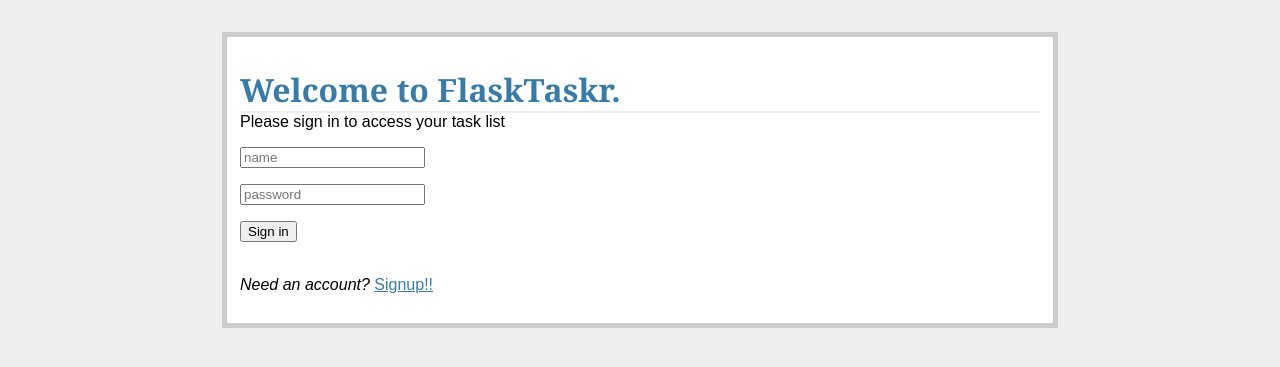
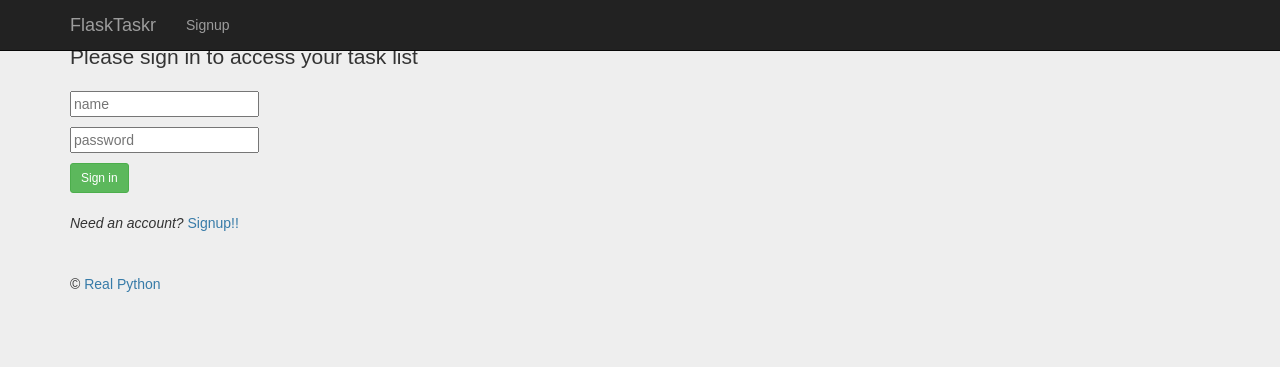
Before and after one commit to Hyvjan/flasktaskr, a Flask app: page / in a window 1280 px wide. Shown: the top 367 px of the page. Run offline with Flask 2, Linux system fonts and the light colour scheme; some libraries are stand-ins or nearby versions.

Commit message:
Added bootstrap to _base.html and styled it. Tested and looks ok. Next need to style the child templates. On page 219.

```diff
--- a/project/templates/_base.html
+++ b/project/templates/_base.html
@@ -1,24 +1,67 @@
 <!DOCTYPE html>
-<html>
+<html lang="en">
 	<head>
+		<meta charset="utf-8">
+		<meta http-equiv="X-UA-Compatible" content="IE=edge">
+		<meta name="viewport" content="width=device-width,
+			initial-scale=1">
+		<meta name="description" content="">
+		<meta name="author" content="">
 		<title>Welcome to Flasktaskr!!</title>
+		<!--styles-->
+		<link href="//maxcdn.bootstrapcdn.com/bootswatch/3.3.4/yeti/bootstrap.min.css" rel="stylesheet">
 		<link rel="stylesheet" href="{{ url_for('static',
 			filename='css/main.css') }}">
+
 	</head>
 	<body>
-		<div class="page">
+		<div class="navbar navbar-inverse navbar-fixed-top" role="navigation">
+			<div class="container">
+				<div class="navbar-header">
+					<button type="button" class="navbar-toggle" data-toggle="collapse"
+						data-target=".navbar-collapse">
+						<span class="sr-only">Toggle navigation</span>
+						<span class="icon-bar"></span>
+						<span class="icon-bar"></span>
+						<span class="icon-bar"></span>
+					</button>
+					<a class="navbar-brand" href="/">FlaskTaskr</a>
+					</div>
+					<div class="collapse navbar-collapse">
+					<ul class="nav navbar-nav">
+						{% if not session.logged_in %}
+							<li><a href="/register">Signup</a></li>
+						{% else %}
+							<li><a href="/logout">Signout</a></li>
+						{% endif %}
+					</ul>
+				</div><!--/.nav-collapse-->
+			</div>
+		</div>
 
-			{% for message in get_flashed_messages() %}
-				<div class="flash">{{ message }}</div>
-			{% endfor %}
-			{% if error %}
-				<div class="error"><strong>Error:</strong>{{ error }}</div>
-			{% endif %}
+		<div class="container">
+			<div class="content">
 
-			<br>
+				{% for message in get_flashed_messages() %}
+					<div class="alert alert-success">{{ message }}</div>
+				{% endfor %}
+
+				{% if error %}
+					<div class="error"><strong>Error:</strong>{{ error }}</div>
+				{% endif %}
 
 			{% block content %}
 			{% endblock %}
+
 		</div>
+		<div class="footer">
+			<hr>
+			<p>&copy; <a href="https://www.realpython.com">Real Python</a></p>
+		</div>
+	</div><!--/.container-->
+
+	<!--scripts-->
+		<script src="//code.jquery.com/jquery-1.11.3.min.js"></script>
+		<script src="//maxcdn.bootstrapcdn.com/bootstrap/3.3.4/js/bootstrap.min.js"></script>
 	</body>
 </html>
```
